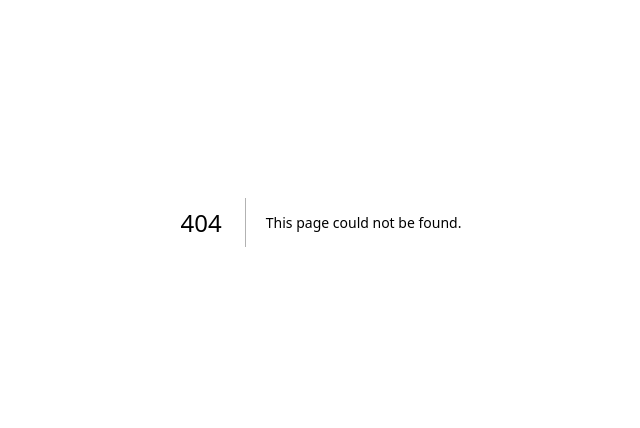
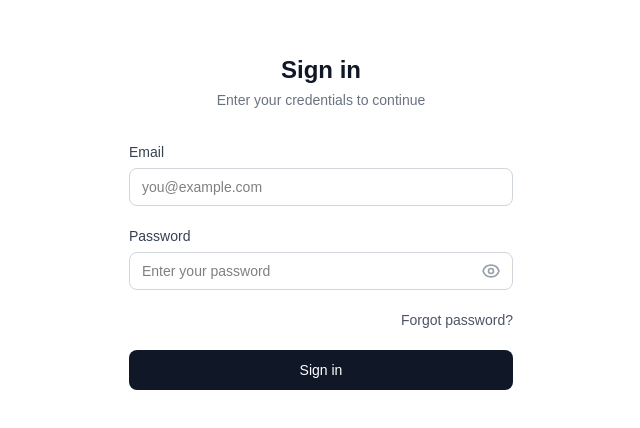
Before and after one commit to icodevishesh/vui-creativeos, a Next.js app: page /sign-in in a window 1280 px wide. Before the commit this address had no page. Shown: the part 178-606 px from the top of the page, without its empty margins (319-959 px from the left). Built offline with nearby package versions, Linux system fonts and the light colour scheme.

Commit message:
first commit

```diff
--- /dev/null
+++ b/app/sign-in/page.tsx
@@ -0,0 +1,106 @@
+'use client';
+
+import { useState } from 'react';
+
+export default function SignIn() {
+    const [email, setEmail] = useState('');
+    const [password, setPassword] = useState('');
+    const [showPassword, setShowPassword] = useState(false);
+    const [isLoading, setIsLoading] = useState(false);
+
+    const handleSubmit = async (e: React.FormEvent) => {
+        e.preventDefault();
+        setIsLoading(true);
+
+        // Simulate API call
+        await new Promise(resolve => setTimeout(resolve, 1000));
+
+        console.log('Sign in:', { email, password });
+        setIsLoading(false);
+    };
+
+    return (
+        <div className="min-h-screen flex items-center justify-center bg-white px-4">
+            <div className="w-full max-w-sm">
+                <div className="text-center mb-8">
+                    <h1 className="text-2xl font-semibold text-gray-900 mb-1">Sign in</h1>
+                    <p className="text-sm text-gray-500">Enter your credentials to continue</p>
+                </div>
+
+                <form onSubmit={handleSubmit} className="space-y-5">
+                    <div>
+                        <label htmlFor="email" className="block text-sm font-medium text-gray-700 mb-1.5">
+                            Email
+                        </label>
+                        <input
+                            id="email"
+                            type="email"
+                            value={email}
+                            onChange={(e) => setEmail(e.target.value)}
+                            required
+                            className="w-full px-3 py-2 border border-gray-300 rounded-lg focus:outline-none focus:ring-2 focus:ring-gray-900 focus:border-transparent transition-shadow text-sm text-black"
+                            placeholder="you@example.com"
+                        />
+                    </div>
+
+                    <div>
+                        <label htmlFor="password" className="block text-sm font-medium text-gray-700 mb-1.5">
+                            Password
+                        </label>
+                        <div className="relative">
+                            <input
+                                id="password"
+                                type={showPassword ? 'text' : 'password'}
+                                value={password}
+                                onChange={(e) => setPassword(e.target.value)}
+                                required
+                                className="w-full px-3 py-2 border border-gray-300 rounded-lg focus:outline-none focus:ring-2 focus:ring-gray-900 focus:border-transparent transition-shadow text-black text-sm pr-10"
+                                placeholder="Enter your password"
+                            />
+                            <button
+                                type="button"
+                                onClick={() => setShowPassword(!showPassword)}
+                                className="absolute right-3 top-1/2 -translate-y-1/2 text-gray-400 hover:text-gray-600 transition-colors"
+                                aria-label={showPassword ? 'Hide password' : 'Show password'}
+                            >
+                                {showPassword ? (
+                                    <svg className="w-5 h-5" fill="none" stroke="currentColor" viewBox="0 0 24 24">
+                                        <path strokeLinecap="round" strokeLinejoin="round" strokeWidth={2} d="M13.875 18.825A10.05 10.05 0 0112 19c-4.478 0-8.268-2.943-9.543-7a9.97 9.97 0 011.563-3.029m5.858.908a3 3 0 114.243 4.243M9.878 9.878l4.242 4.242M9.88 9.88l-3.29-3.29m7.532 7.532l3.29 3.29M3 3l3.59 3.59m0 0A9.953 9.953 0 0112 5c4.478 0 8.268 2.943 9.543 7a10.025 10.025 0 01-4.132 5.411m0 0L21 21" />
+                                    </svg>
+                                ) : (
+                                    <svg className="w-5 h-5" fill="none" stroke="currentColor" viewBox="0 0 24 24">
+                                        <path strokeLinecap="round" strokeLinejoin="round" strokeWidth={2} d="M15 12a3 3 0 11-6 0 3 3 0 016 0z" />
+                                        <path strokeLinecap="round" strokeLinejoin="round" strokeWidth={2} d="M2.458 12C3.732 7.943 7.523 5 12 5c4.478 0 8.268 2.943 9.542 7-1.274 4.057-5.064 7-9.542 7-4.477 0-8.268-2.943-9.542-7z" />
+                                    </svg>
+                                )}
+                            </button>
+                        </div>
+                    </div>
+
+                    <div className="flex items-center justify-end">
+                        <a href="/forgot-password" className="text-sm text-gray-600 hover:text-gray-900 transition-colors">
+                            Forgot password?
+                        </a>
+                    </div>
+
+                    <button
+                        type="submit"
+                        disabled={isLoading}
+                        className="w-full bg-gray-900 text-white py-2.5 rounded-lg hover:bg-gray-800 transition-colors disabled:opacity-50 disabled:cursor-not-allowed font-medium text-sm"
+                    >
+                        {isLoading ? 'Signing in...' : 'Sign in'}
+                    </button>
+                </form>
+
+                {/* <div className="mt-6 text-center">
+                    <p className="text-sm text-gray-500">
+                        Don't have an account?{' '}
+                        <a href="/signup" className="text-gray-900 hover:underline font-medium">
+                            Sign up
+                        </a>
+                    </p>
+                </div> */}
+            </div>
+        </div>
+    );
+}
```
Also changed, not shown: vui.txt (added).
